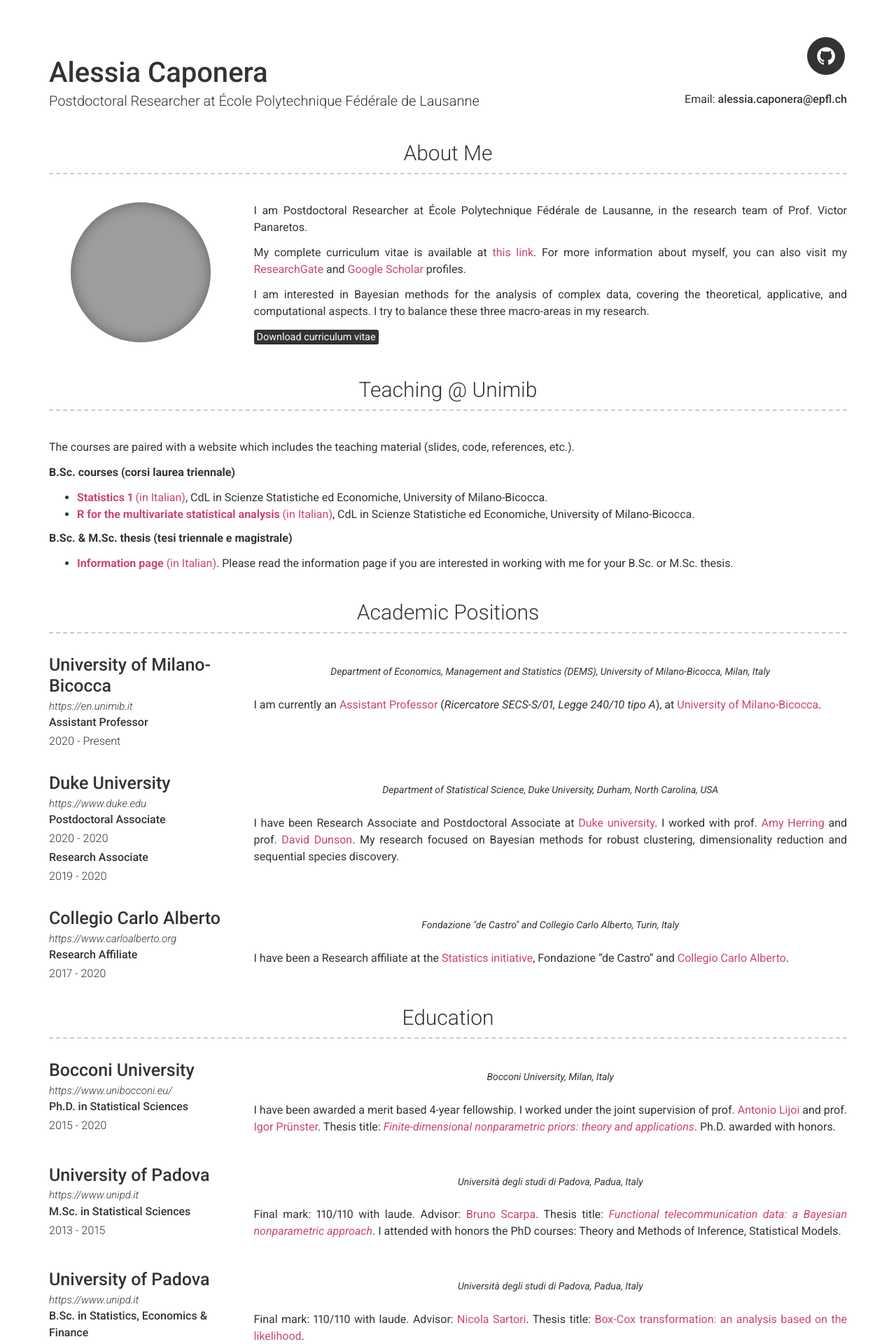
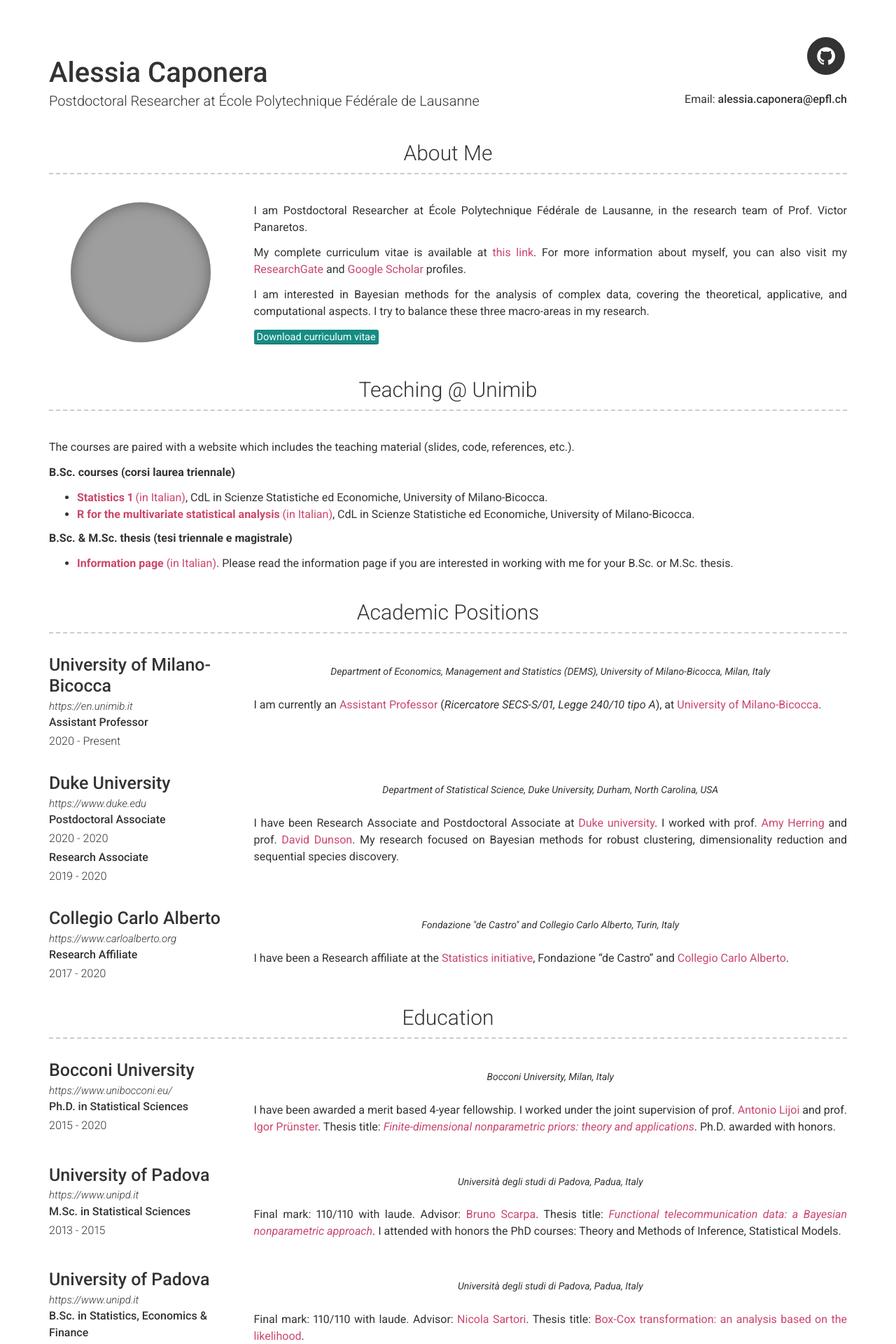
Before and after one commit to alessiacaponera/alessiacaponera.github.io, a Jekyll site: the page built from index.md, in a window 1280 px wide. Shown: the top 1920 px of the page at 70% size. Built offline with Jekyll 4.4.1, drawn with Linux system fonts in a browser that asks for light colours; grey boxes are pictures that could not be loaded.

Commit message:
Update type.scss

```diff
--- a/_sass/type.scss
+++ b/_sass/type.scss
@@ -53,7 +53,6 @@ h3 {
   border-bottom: dashed 2px #CCCCCC;
   padding-bottom: 10px;
   margin-bottom:40px;
-  text-color: #158c82;
 
   @media print {
     margin-bottom: 20px;
@@ -79,7 +78,7 @@ mark {
   padding: 2px 4px;
   font-size: 90%;
   color: #fff;
-  background-color: #333;
+  background-color: #158c82;
   border-radius: 3px;
   -webkit-box-shadow: inset 0 -1px 0 rgba(0,0,0,.25);
   box-shadow: inset 0 -1px 0 rgba(0,0,0,.25);
```
